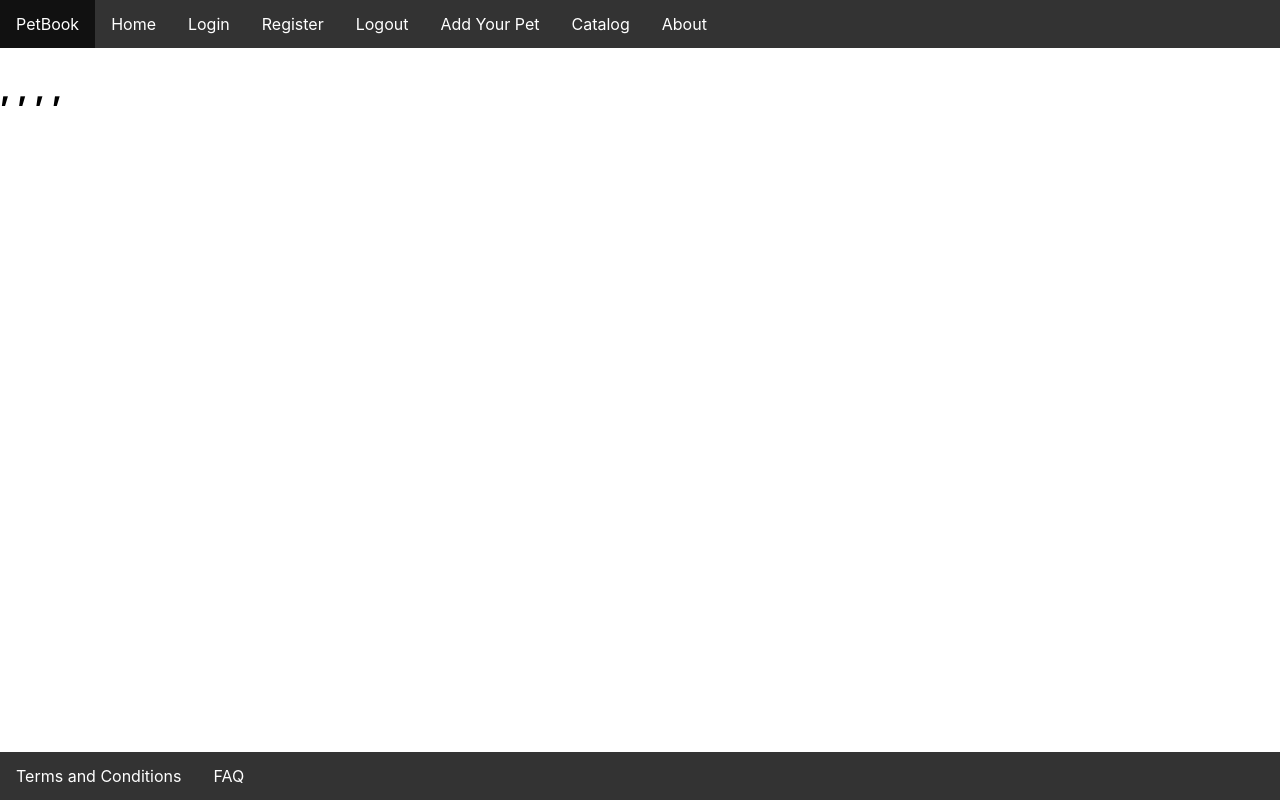
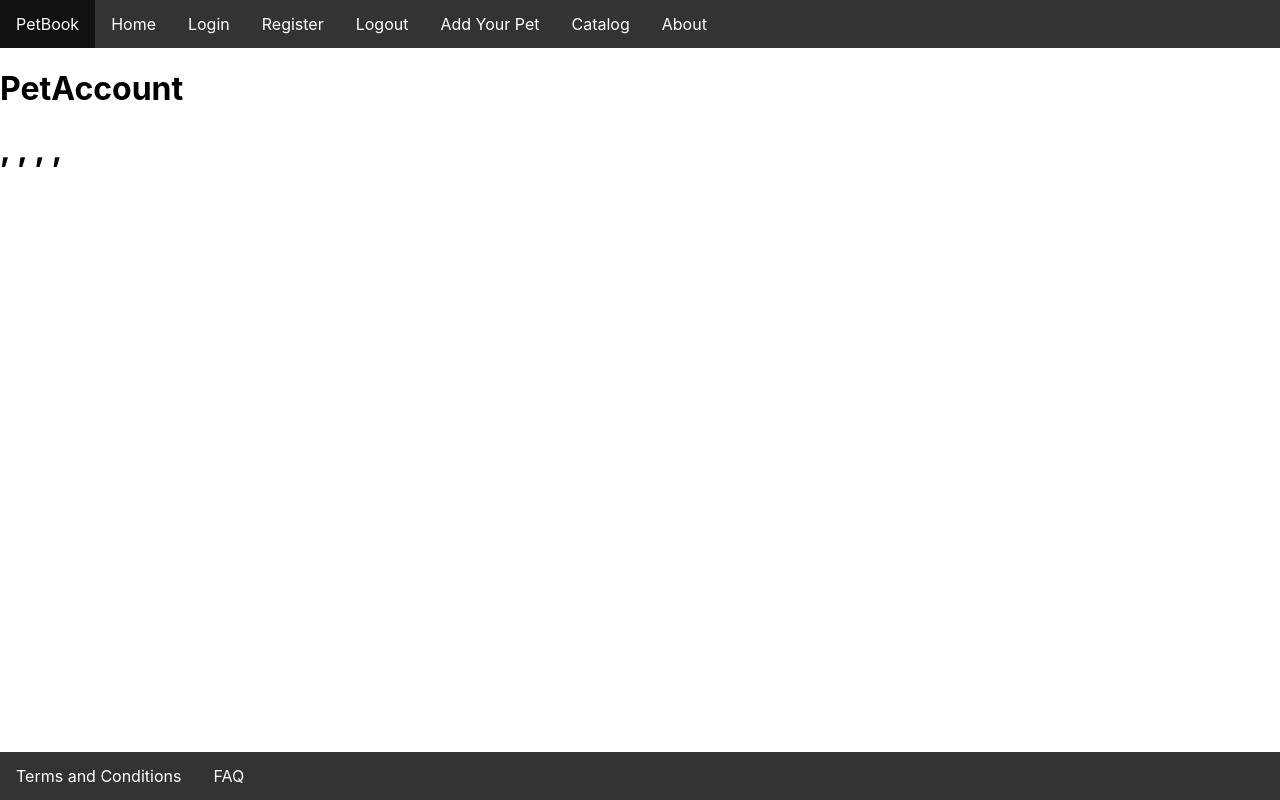
Before and after one commit to EmilPopovski24/PetBook, a React (Create React App) app in the folder petbookclient/: page /catalog/1 in a window 1280 px wide. Built offline with nearby package versions, Linux system fonts and the light colour scheme; no server answers.

Commit message:
Update PetAccount.js

```diff
--- a/petbookclient/src/components/PetAccount/PetAccount.js
+++ b/petbookclient/src/components/PetAccount/PetAccount.js
@@ -9,6 +9,7 @@ export const PetAccount = ({
 }) => {
     return(
         <>
+        <h1>PetAccount</h1>
         <h1>{name}, {type}, {breed}, {age}, {color}</h1>
         </>
     )
```
